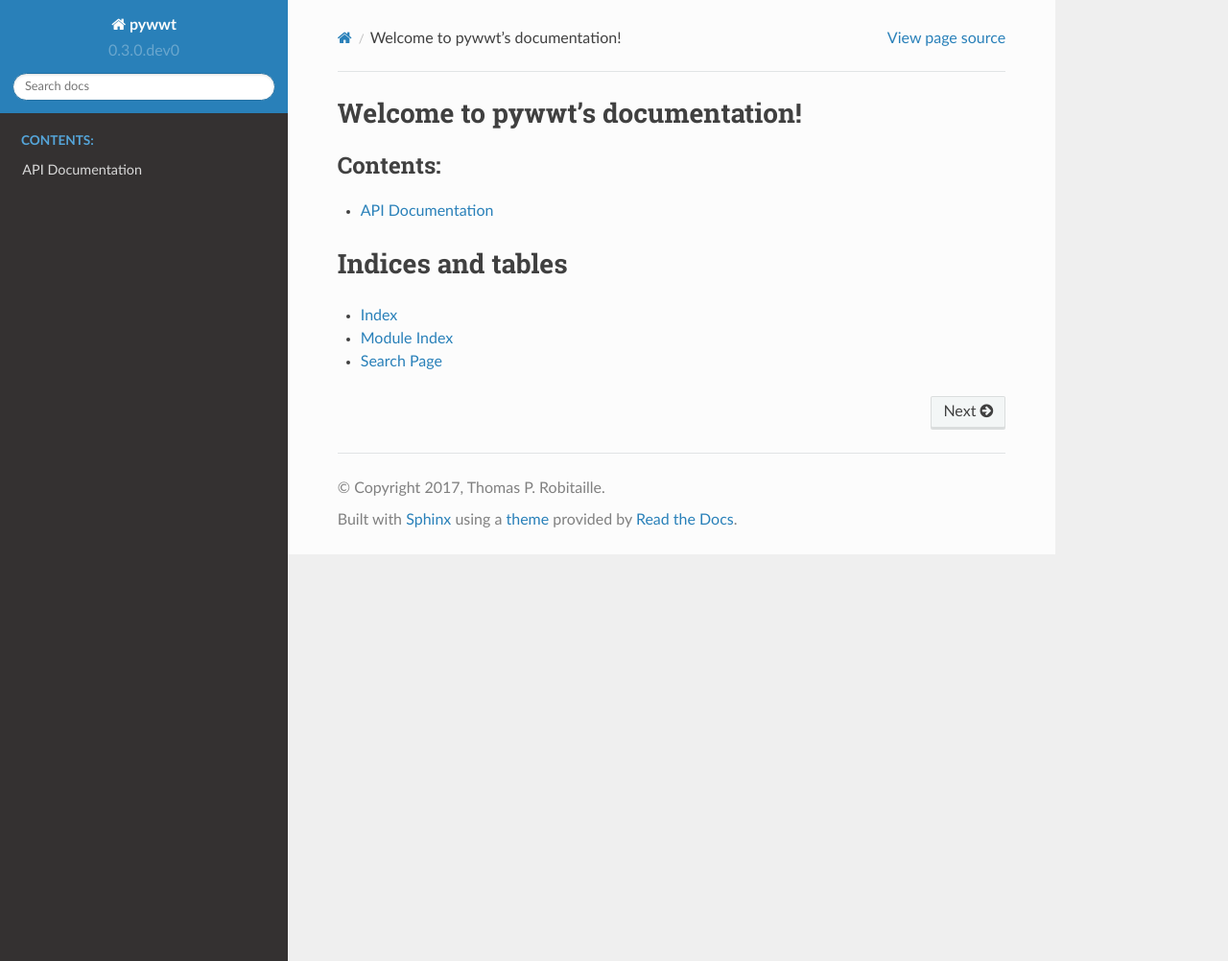
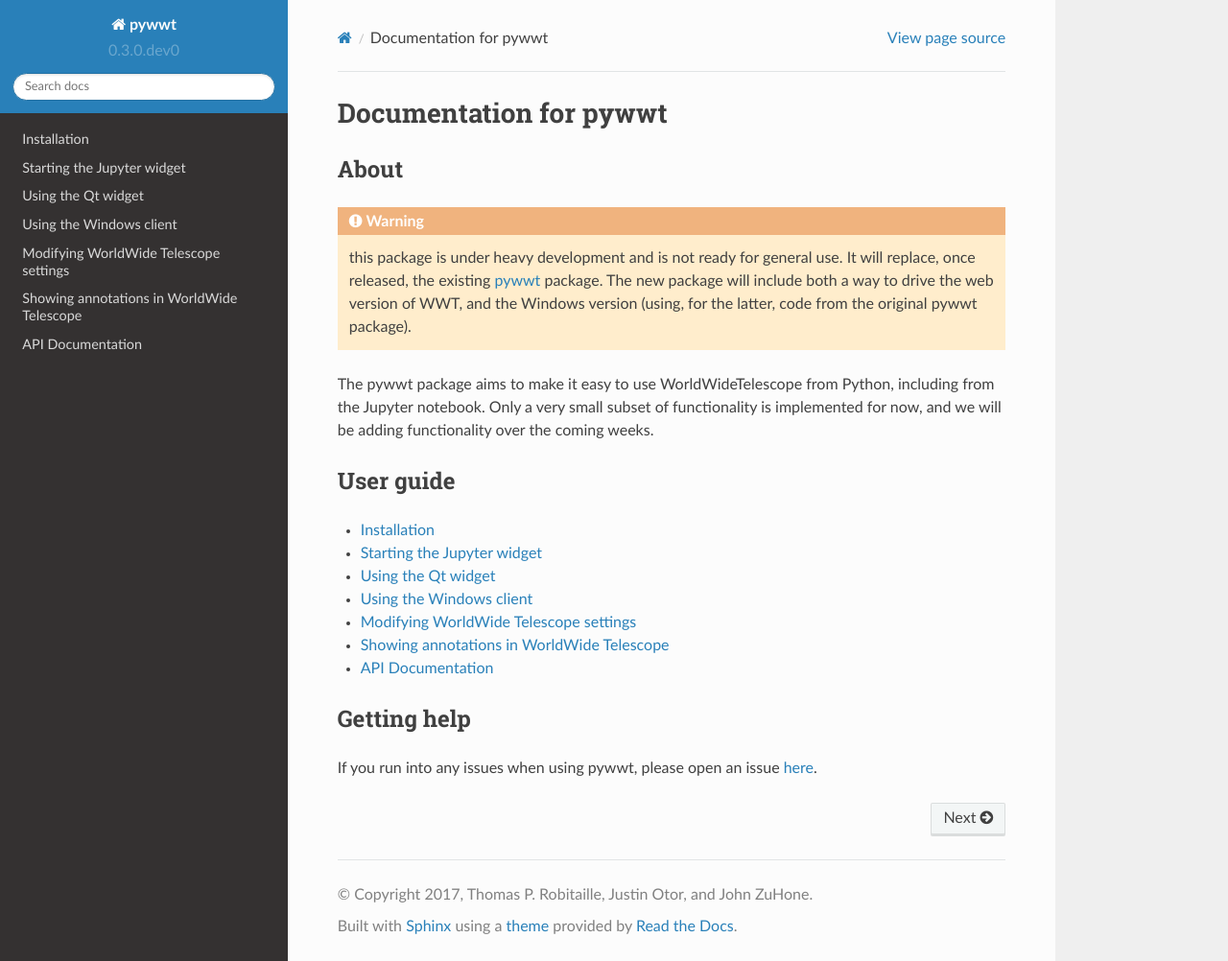
Before and after one commit to WorldWideTelescope/pywwt, a Sphinx documentation site: the page built from docs/index.rst, in a window 1280 px wide and 1002 px high. Shown: the whole window at 96% size. Built offline with Sphinx 7.4.7 and the Read the Docs theme 2.0.0, drawn with Linux system fonts in a browser that asks for light colours.

Commit message:
Cleanup for documentation to build nicely

```diff
--- /dev/null
+++ b/docs/annotations.rst
@@ -0,0 +1,4 @@
+Showing annotations in WorldWide Telescope
+==========================================
+
+.. here we need to demonstrate how to show e.g. circles or polygons
--- a/docs/conf.py
+++ b/docs/conf.py
@@ -37,6 +37,7 @@
     'sphinx.ext.mathjax',
     'sphinx.ext.viewcode',
     'sphinx_automodapi.automodapi',
+    'sphinx_automodapi.smart_resolver',
     'numpydoc']
 
 # Add any paths that contain templates here, relative to this directory.
@@ -53,8 +54,8 @@
 
 # General information about the project.
 project = 'pywwt'
-copyright = '2017, Thomas P. Robitaille'
-author = 'Thomas P. Robitaille'
+author = 'Thomas P. Robitaille, Justin Otor, and John ZuHone'
+copyright = '2017, ' + author
 
 # The version info for the project you're documenting, acts as replacement for
 # |version| and |release|, also used in various other places throughout the
@@ -100,7 +101,7 @@
 # Add any paths that contain custom static files (such as style sheets) here,
 # relative to this directory. They are copied after the builtin static files,
 # so a file named "default.css" will overwrite the builtin "default.css".
-html_static_path = ['_static']
+# html_static_path = ['_static']
 
 # Custom sidebar templates, must be a dictionary that maps document names
 # to template names.
@@ -176,8 +177,18 @@
 
 
 
-
-# Example configuration for intersphinx: refer to the Python standard library.
-intersphinx_mapping = {'https://docs.python.org/': None}
+# Configuration for intersphinx: refer to the Python standard library.
+intersphinx_mapping = {
+    'python': ('https://docs.python.org/3/',
+               (None, 'http://data.astropy.org/intersphinx/python3.inv')),
+    'numpy': ('https://docs.scipy.org/doc/numpy/',
+              (None, 'http://data.astropy.org/intersphinx/numpy.inv')),
+    'scipy': ('https://docs.scipy.org/doc/scipy/reference/',
+              (None, 'http://data.astropy.org/intersphinx/scipy.inv')),
+    'matplotlib': ('http://matplotlib.org/',
+                   (None, 'http://data.astropy.org/intersphinx/matplotlib.inv')),
+    'astropy': ('http://docs.astropy.org/en/stable/', None)}
 
 numpydoc_show_class_members = False
+
+nitpick = True
--- a/docs/index.rst
+++ b/docs/index.rst
@@ -3,19 +3,40 @@
    You can adapt this file completely to your liking, but it should at least
    contain the root `toctree` directive.
 
-Welcome to pywwt's documentation!
-=================================
+Documentation for pywwt
+=======================
+
+About
+-----
+
+.. warning:: this package is under heavy development and is not ready for
+             general use. It will replace, once released, the existing `pywwt
+             <http://github.com/jzuhone/pywwt>`_ package. The new package will
+             include both a way to drive the web version of WWT, and the Windows
+             version (using, for the latter, code from the original pywwt
+             package).
+
+The pywwt package aims to make it easy to use WorldWideTelescope from Python,
+including from the Jupyter notebook. Only a very small subset of functionality
+is implemented for now, and we will be adding functionality over the coming
+weeks.
+
+User guide
+----------
 
 .. toctree::
-   :maxdepth: 2
-   :caption: Contents:
+   :maxdepth: 1
 
+   installation
+   jupyter
+   qt
+   windows
+   settings
+   annotations
    api
 
+Getting help
+------------
 
-Indices and tables
-==================
-
-* :ref:`genindex`
-* :ref:`modindex`
-* :ref:`search`
+If you run into any issues when using pywwt, please open an issue
+`here <https://github.com/WorldWideTelescope/pywwt/issues>`_.
--- /dev/null
+++ b/docs/installation.rst
@@ -0,0 +1,29 @@
+Installation
+============
+
+conda
+-----
+
+If you normally use conda and just want to try out the latest developer version,
+you can do this with::
+
+    conda install -c conda-forge -c astrofrog/label/dev pywwt
+
+This will install a version built in the last 24 hours so may not strictly be
+the absolute latest version.
+
+pip
+---
+
+If you don't use conda and/or want to use the very latest version, you can clone
+this repository and install the package manually (note that this requires `npm
+<https://www.npmjs.com>`_ to be installed)::
+
+    git clone https://github.com/WorldWideTelescope/pywwt.git
+    cd pywwt
+    pip install -e .
+
+If you want to use the Jupyter widget, you will also need to run::
+
+    jupyter nbextension install --py --symlink --sys-prefix pywwt
+    jupyter nbextension enable --py --sys-prefix pywwt
--- /dev/null
+++ b/docs/jupyter.rst
@@ -0,0 +1,2 @@
+Starting the Jupyter widget
+===========================
--- /dev/null
+++ b/docs/qt.rst
@@ -0,0 +1,2 @@
+Using the Qt widget
+===================
--- /dev/null
+++ b/docs/windows.rst
@@ -0,0 +1,2 @@
+Using the Windows client
+========================
--- a/setup.py
+++ b/setup.py
@@ -155,7 +155,7 @@
         'jsdeps': NPM,
     },
 
-    'author': 'Thomas P. Robitaille',
+    'author': 'Thomas P. Robitaille, Justin Otor, and John ZuHone',
     'author_email': 'thomas.robitaille@gmail.com',
     'url': 'https://github.com/WorldWideTelescope/pywwt',
     'keywords': [
```
Also changed, not shown: docs/api.rst (+1 -13 lines), docs/settings.rst (added, +21 -0 lines), pywwt/__init__.py (+9 -7 lines), 3 other files.
